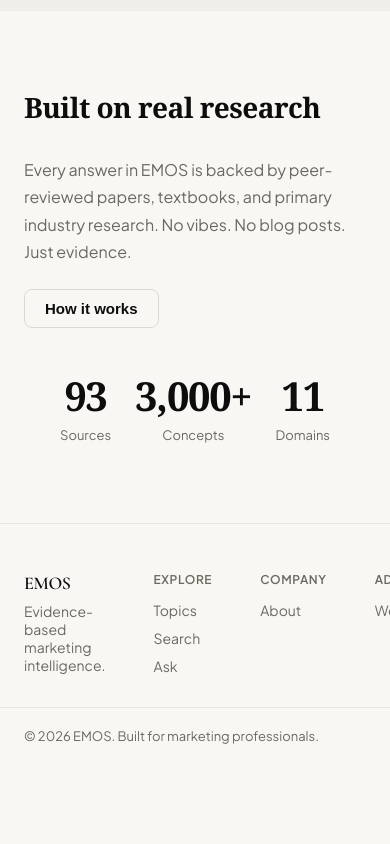
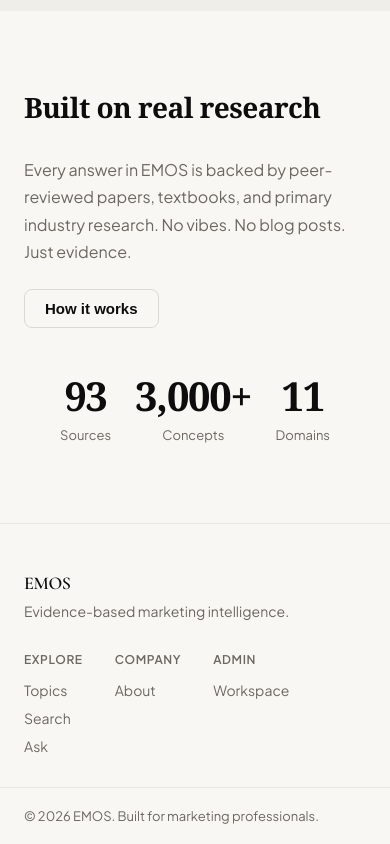
Before and after one commit to FabianNjau/emos-ui, a React (Vite) app: page / in a window 390 px wide. Shown: the part 1607-2451 px from the top of the page. Before the commit the page ends 2371 px from the top, so only its background shows below. Built offline with nearby package versions, Linux system fonts and the light colour scheme; no server answers.

Commit message:
fix: PublicFooter responsive collapse at 640px - no more horizontal overflow on mobile

```diff
--- a/src/components/public/PublicFooter.css
+++ b/src/components/public/PublicFooter.css
@@ -69,6 +69,17 @@
   color: var(--text-primary, #111827);
 }
 
+@media (max-width: 640px) {
+  .public-footer__inner {
+    grid-template-columns: 1fr;
+    gap: 2rem;
+  }
+
+  .public-footer__links {
+    gap: 2rem;
+  }
+}
+
 .public-footer__bottom {
   max-width: 1200px;
   margin: 0 auto;
```
